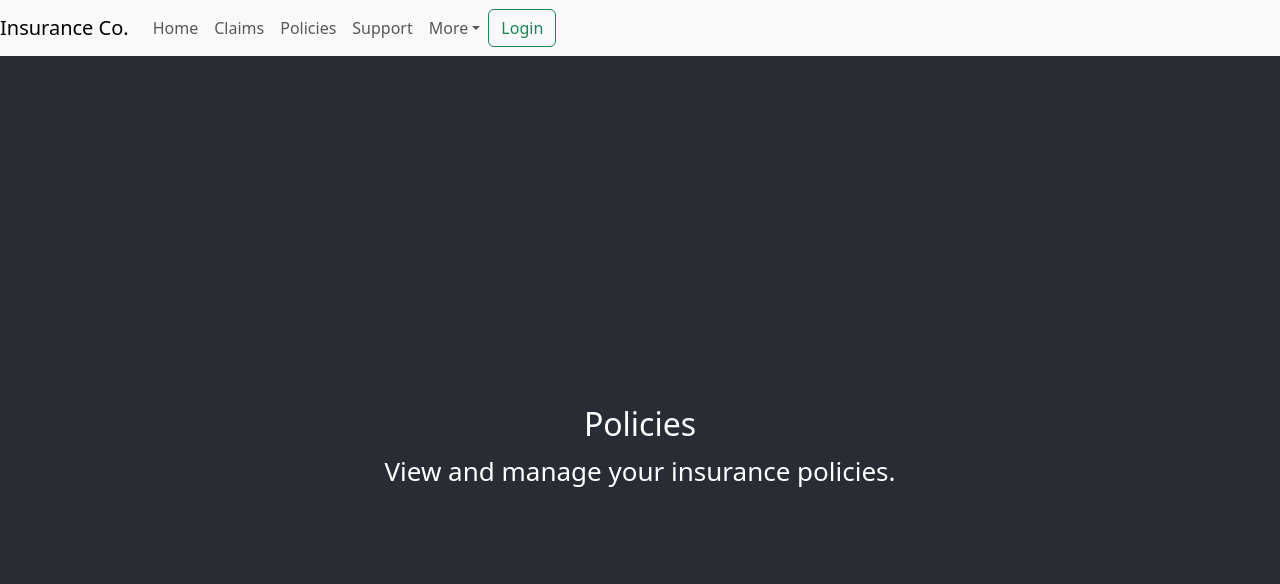
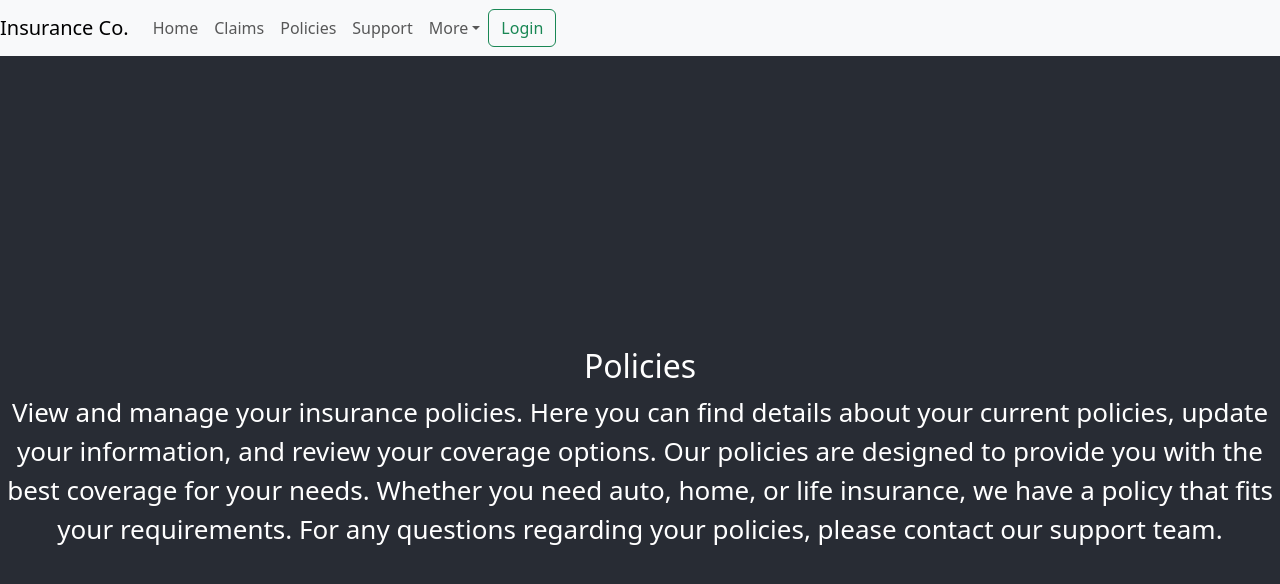
Before and after one commit to chicheongweng/react-claims-app, a React (Create React App) app: page /policies in a window 1280 px wide. Shown: the top 584 px of the page. Built offline with nearby package versions, Linux system fonts and the light colour scheme.

Commit message:
update texts

```diff
--- a/src/components/AboutUs.tsx
+++ b/src/components/AboutUs.tsx
@@ -4,7 +4,7 @@ const AboutUs: React.FC = () => {
   return (
     <div>
       <h2>About Us</h2>
-      <p>Learn more about our company and our mission.</p>
+      <p>Learn more about our company and our mission. We are dedicated to providing the best insurance services to our customers. Our company has been in the insurance industry for over 50 years, offering a wide range of insurance products to meet the diverse needs of our clients. Our mission is to provide reliable and affordable insurance solutions with exceptional customer service. We believe in building long-term relationships with our clients based on trust and transparency.</p>
     </div>
   );
 }
--- a/src/components/Contact.tsx
+++ b/src/components/Contact.tsx
@@ -4,7 +4,7 @@ const Contact: React.FC = () => {
   return (
     <div>
       <h2>Contact</h2>
-      <p>Get in touch with us for any inquiries.</p>
+      <p>Get in touch with us for any inquiries. Our team is here to assist you with any questions or concerns you may have. Whether you need help with a claim, have questions about your policy, or want to learn more about our insurance products, we are here to help. Contact us via phone at (123) 456-7890, email at support@insuranceco.com, or visit our office at 123 Insurance St., City, State.</p>
     </div>
   );
 }
--- a/src/components/Policies.tsx
+++ b/src/components/Policies.tsx
@@ -4,7 +4,7 @@ const Policies: React.FC = () => {
   return (
     <div>
       <h2>Policies</h2>
-      <p>View and manage your insurance policies.</p>
+      <p>View and manage your insurance policies. Here you can find details about your current policies, update your information, and review your coverage options. Our policies are designed to provide you with the best coverage for your needs. Whether you need auto, home, or life insurance, we have a policy that fits your requirements. For any questions regarding your policies, please contact our support team.</p>
     </div>
   );
 }
--- a/src/components/Support.tsx
+++ b/src/components/Support.tsx
@@ -4,7 +4,7 @@ const Support: React.FC = () => {
   return (
     <div>
       <h2>Support</h2>
-      <p>Get support for your insurance needs.</p>
+      <p>Get support for your insurance needs. Our support team is here to help you with any questions or issues you may have. We offer 24/7 support to ensure that you have access to assistance whenever you need it. Whether you need help with a claim, understanding your policy, or any other insurance-related matter, we are here to help. Contact us via phone, email, or live chat for immediate assistance.</p>
     </div>
   );
 }
```
